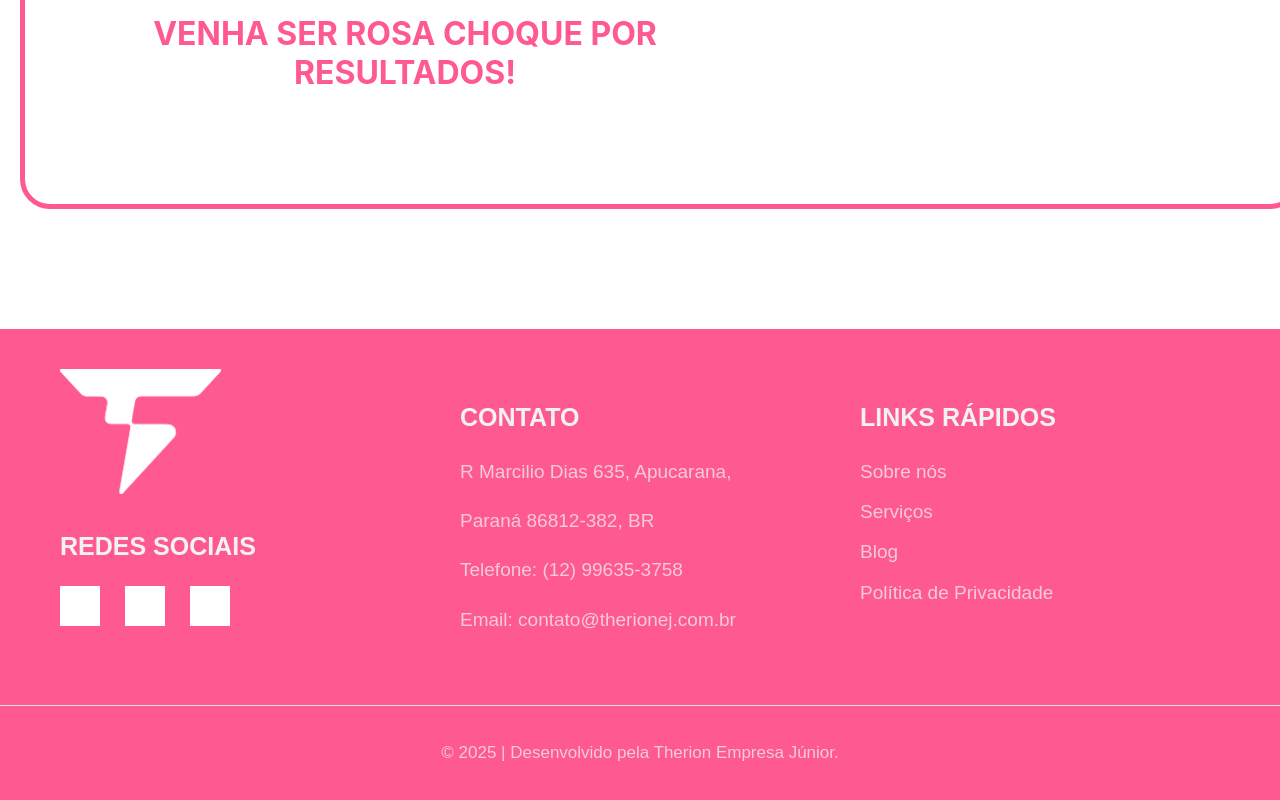
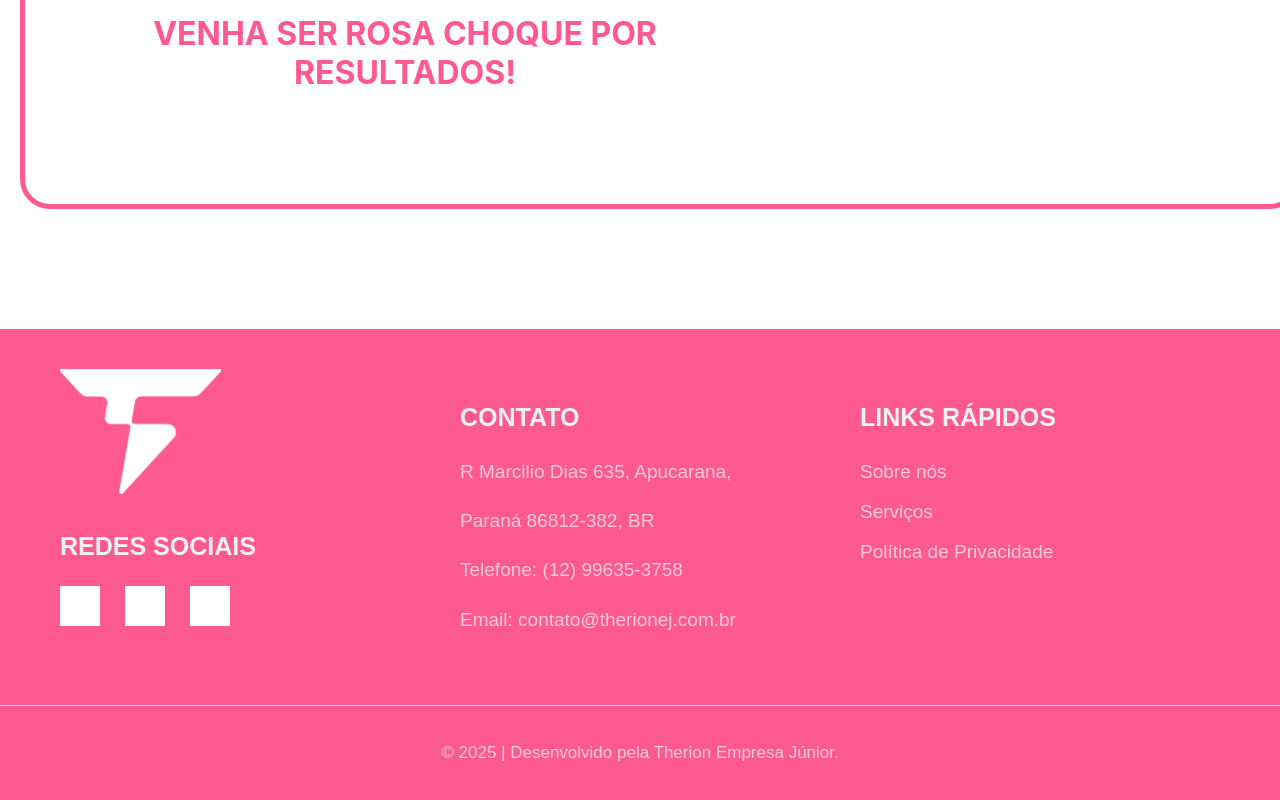
Before and after one commit to projetosTherion/TraineeWeb, a React (Create React App) app in the folder therion/: page / in a window 1280 px wide. Shown: the part 4346-5146 px from the top of the page. Built offline with nearby package versions, Linux system fonts and the light colour scheme; grey boxes are pictures that could not be loaded.

Commit message:
Footer - Servicos

```diff
--- a/therion/src/components/Footer.jsx
+++ b/therion/src/components/Footer.jsx
@@ -38,8 +38,7 @@ function Footer() {
                     <h4>LINKS RÁPIDOS</h4>
                     <ul className="footer-links">
                         <li><a href="/sobre" target="_blank" rel="noopener noreferrer">Sobre nós</a></li>
-                        <li><a href="/servicos" target="_blank" rel="noopener noreferrer">Serviços</a></li>
-                        <li><a href="/blog" target="_blank" rel="noopener noreferrer">Blog</a></li>
+                        <li><a href="/projetos" target="_blank" rel="noopener noreferrer">Serviços</a></li>
                         <li><a href="/politica-de-privacidade" target="_blank" rel="noopener noreferrer">Política de Privacidade</a></li>
                     </ul>
                 </div>
```
